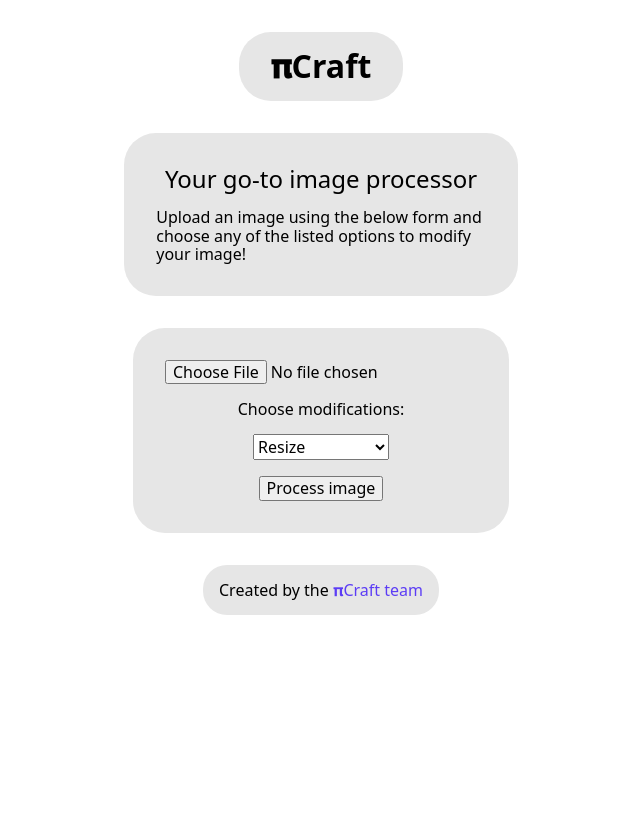
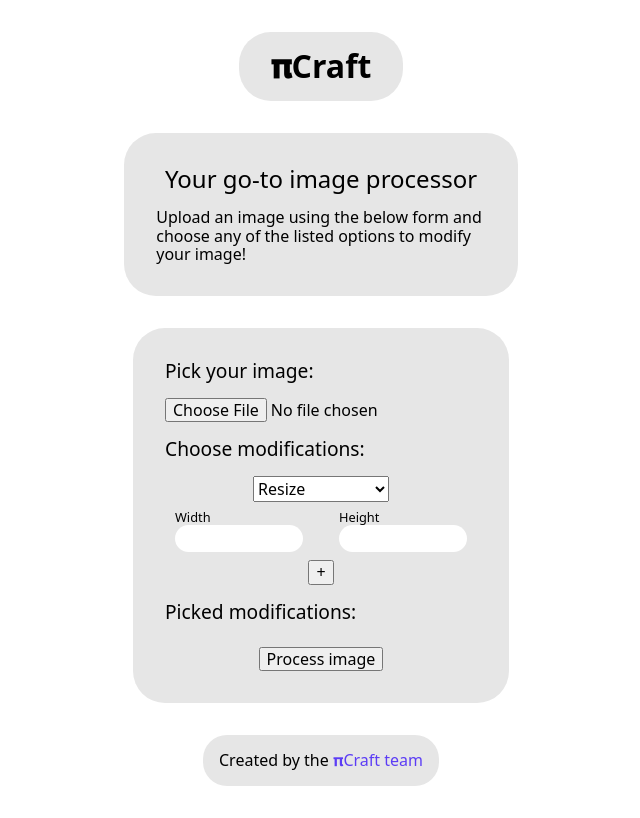
Before and after one commit to wojexe/piCraft, a SvelteKit app in the folder frontend/: page / in a window 1280 px wide. Shown: the whole page, without its empty margins (319-959 px from the left). Built offline with nearby package versions, Linux system fonts and the light colour scheme.

Commit message:
Basic modification picker

```diff
--- a/frontend/src/components/handler.svelte
+++ b/frontend/src/components/handler.svelte
@@ -3,25 +3,52 @@
 
   const acceptedFileTypes = PiCraftAPI.acceptedFileTypes;
   const availableModifications = PiCraftAPI.availableModifications;
+
+  let selectedModification: any;
+
+  // let commitedModitications:
+
+  $: console.log(selectedModification);
 </script>
 
 <form class="handler">
   <!-- TODO: Implement a custom-styled file input button (show filename) -->
   <!-- https://jsfiddle.net/4cwpLvae/ -->
-  <input type="file" accept={acceptedFileTypes.join(",")} />
+  <div class="frag">
+    <label for="file-picker" class="subsection">Pick your image:</label>
+    <input id="file-picker" type="file" accept={acceptedFileTypes.join(",")} />
+  </div>
 
-  <label for="select-operation">Choose modifications:</label>
-  <select id="select-operation">
-    {#each availableModifications as modif}
-      <option value={modif.name}>{modif.display}</option>
-    {/each}
-  </select>
+  <div class="frag">
+    <label for="select-modification" class="subsection">Choose modifications:</label>
+    <select id="select-modification" bind:value={selectedModification}>
+      {#each availableModifications as modif}
+        <option value={modif}>{modif.display}</option>
+      {/each}
+    </select>
+    {#if selectedModification != null && selectedModification.params.length > 0}
+      <div class="modificationParams">
+        {#each selectedModification?.params as param}
+          <div class="modificationParam">
+            <label for={`param${param.name}`}>{param.name}</label>
+            <input id={`param${param.name}`} type={param.type} />
+          </div>
+        {/each}
+      </div>
+    {/if}
+
+    <input type="button" value="+" />
+  </div>
 
   <!-- TODO: A plus sign on the right of the selection -->
 
   <!-- TODO: A list of already chosen modifications -->
 
-  <input type="submit" value="Process image" />
+  <div class="frag">
+    <span class="subsection">Picked modifications:</span>
+  </div>
+
+  <input id="submit-form" type="submit" value="Process image" />
 </form>
 
 <style lang="scss">
@@ -36,5 +63,46 @@
     border-radius: 2em;
 
     background-color: var(--card-background);
+
+    .frag {
+      display: flex;
+      flex-direction: column;
+      place-items: center;
+      gap: 0.5rem;
+
+      width: 100%;
+    }
+
+    .subsection {
+      align-self: flex-start;
+      font-size: 1.2em;
+      font-weight: 500;
+      margin-bottom: 0.5rem;
+    }
+
+    .modificationParams {
+      display: flex;
+      flex-direction: row;
+      width: 100%;
+      justify-content: space-around;
+      gap: 1rem;
+
+      .modificationParam {
+        display: flex;
+        flex-direction: column;
+        label {
+          font-size: 0.8em;
+          text-transform: capitalize;
+          font-weight: 500;
+        }
+        input {
+          width: 12ch;
+          padding: 0.5ch 1ch;
+          border: none;
+
+          border-radius: 1rem;
+        }
+      }
+    }
   }
 </style>
```
